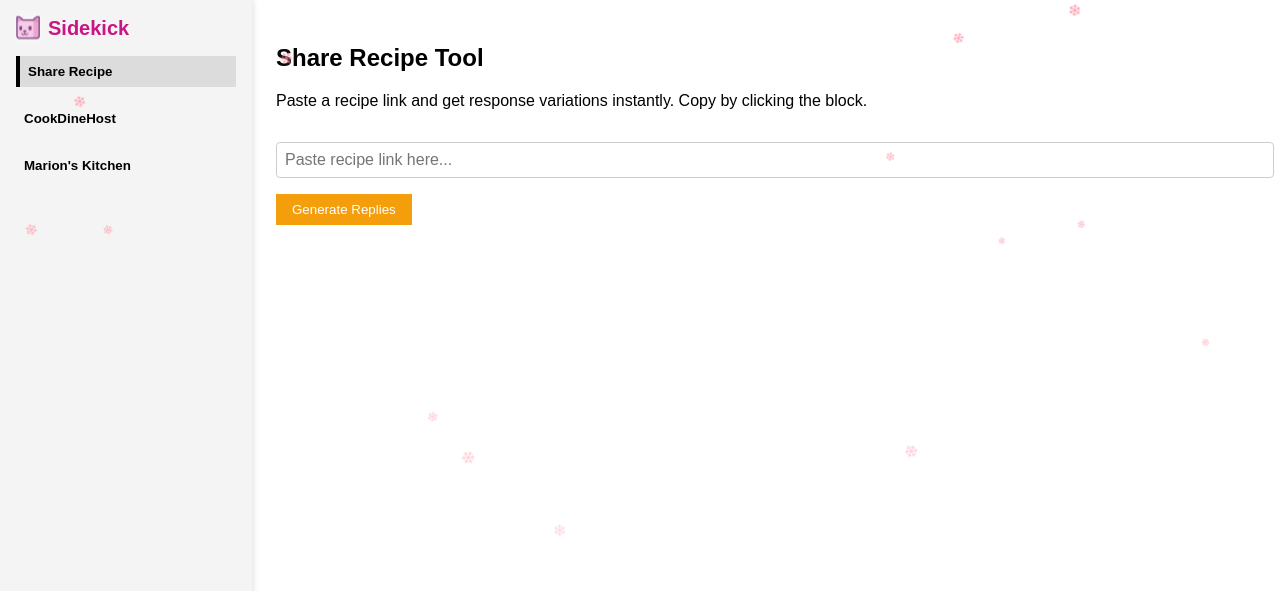
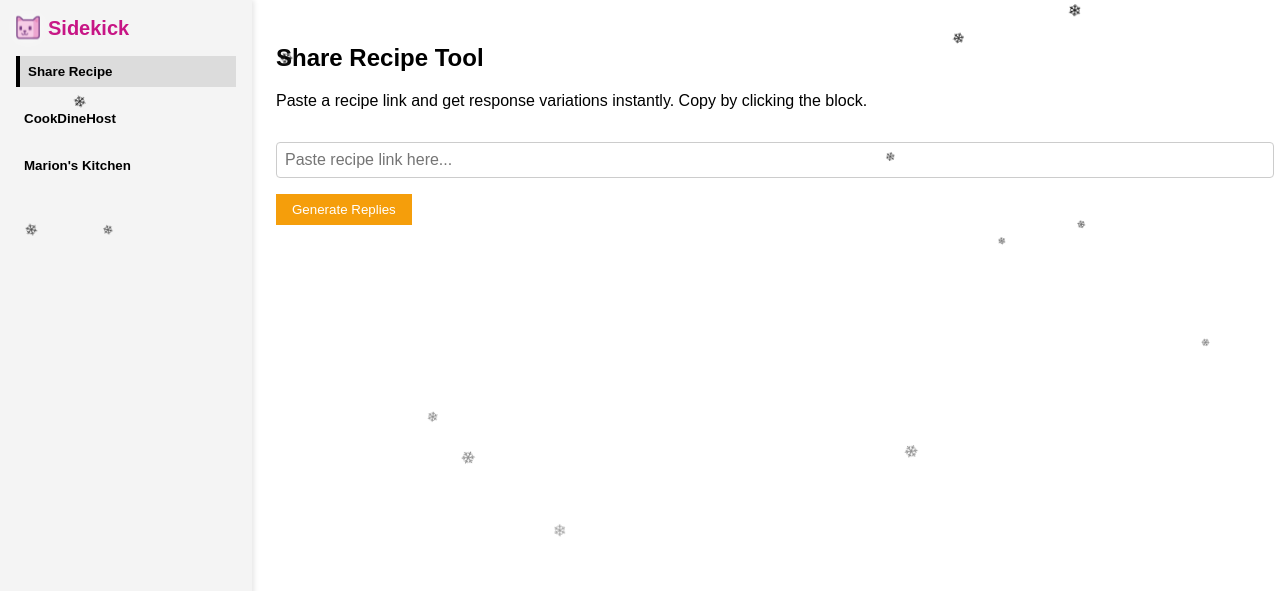
Before and after one commit to EarlSpiritRoo/sidekick, a plain HTML site: page index.html in a window 1280 px wide. Shown: the top 591 px of the page. Drawn offline with Linux system fonts and the light colour scheme.

Commit message:
Change snowflake color to dynamic HSL value

```diff
--- a/style.css
+++ b/style.css
@@ -254,7 +254,7 @@ body {
 .snowflake {
   position: absolute;
   top: -10px;
-  color: rgba(255, 140, 160, 0.95);
+  color: hsl(calc(330 + (random() * 10)), 100%, 85%);
   font-size: 10px;
   opacity: 0.9;
   filter: drop-shadow(0 0 4px rgba(255, 255, 255, 0.4));
```
